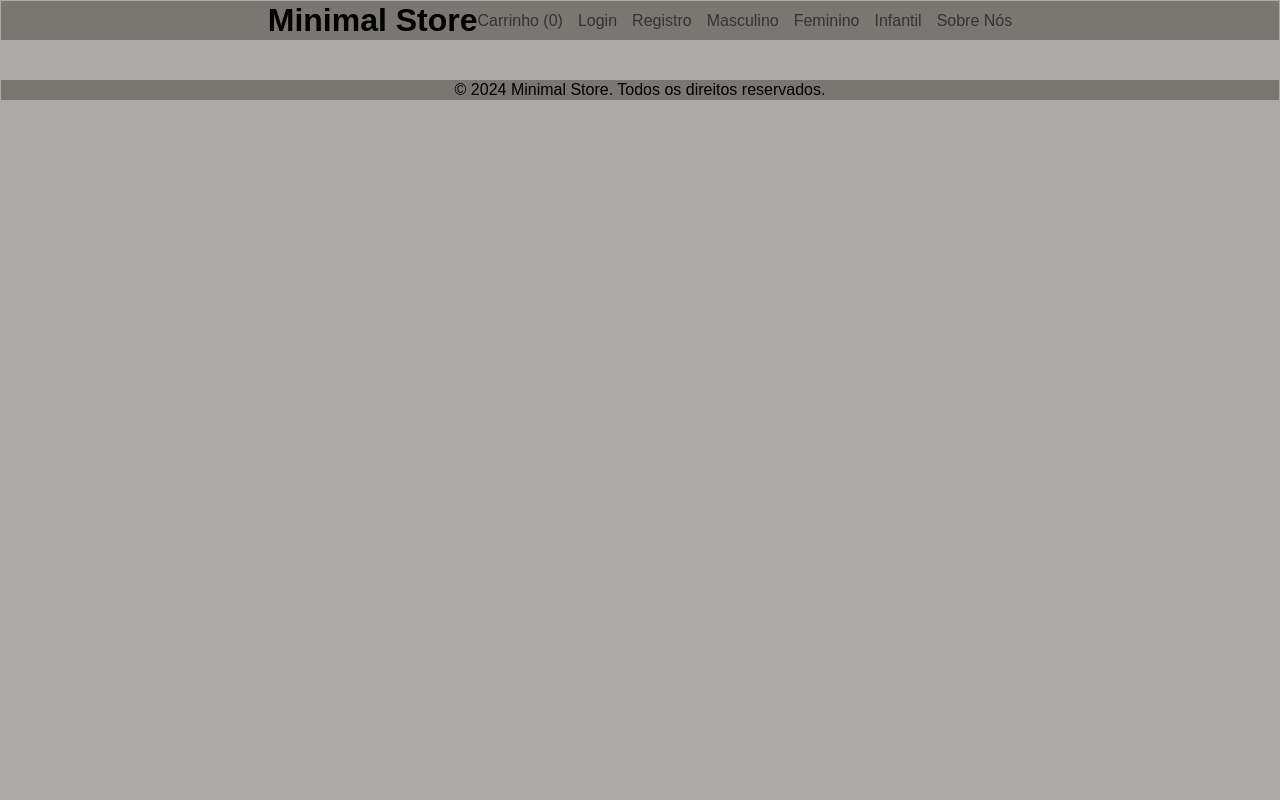
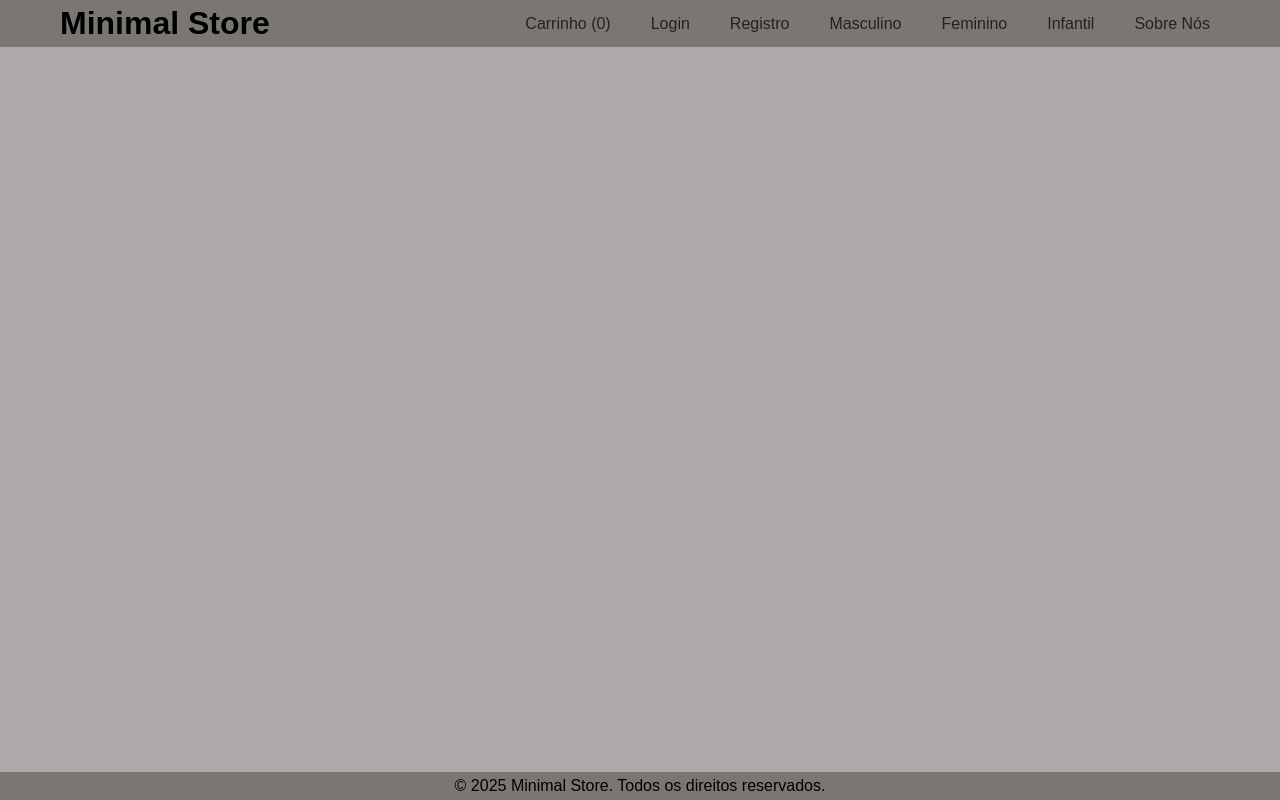
Before and after one commit to MatheusOLaw/minimal-store, a plain HTML site: page Minimal-Store/index.html in a window 1280 px wide. Drawn offline with Linux system fonts and the light colour scheme.

Commit message:
Header e Footer pré-estilizados

```diff
--- a/Minimal-Store/index.html
+++ b/Minimal-Store/index.html
@@ -38,7 +38,7 @@
 
         <footer class="site-footer">
             <div class="container">
-                <p>&copy; 2024 Minimal Store. Todos os direitos reservados.</p>
+                <p>&copy; 2025 Minimal Store. Todos os direitos reservados.</p>
             </div>
 
         </footer>
--- a/Minimal-Store/styles.css
+++ b/Minimal-Store/styles.css
@@ -8,25 +8,47 @@
             body {
                 font-family: Arial, Sans-serif;
                 background-color: #afaaaa;
+                display: flex;
+                flex-direction: column;
+                min-height: 100vh;
+
             }
 
 
-            .site-header, .container {
+            .container {
+                max-width: 1200px;
+                margin: 0 auto;
+                padding:0 20px;
+            }
+
+            .site-header {
+                padding: 5px 0;
+                background-color: rgb(122, 119, 114);
+            }
+
+            .site-header .container {
                 display: flex;
-                justify-content: center;
+                justify-content: space-between;
                 align-items: center;
             }
 
 
+            .site-footer {
+                text-align: center;
+                padding: 10px 0;
+                background-color: rgb(122, 119, 114)
+            }
+
             .site-header, .site-footer {
                 background-color:rgb(122, 119, 114);
-                margin: 1px;
-                padding: 1px;
+                margin: 0;
+                padding: 5px;
                 text-align: center;
 
             }
 
             .site-main {
+                flex: 1;
                 margin: 10px;
                 padding: 10px;
                 font-family: Arial, Sans-serif;
@@ -35,11 +57,19 @@
 
             .site-header nav {
                 display: flex;
-                gap: 15px;
+                gap: 20px;
             }
 
             .site-header nav a {
                 text-decoration: none;
-                color: #333;
+                color: #222;
+                padding: 6px 10px;
+                border-radius: 6px;
+                transition: background-color 0.2s ease, color 0.2s ease;
                 font-weight: 500;
             }
+
+            .site-header nav a:hover {
+                background-color: #222;
+                color: #000;
+            }
```
